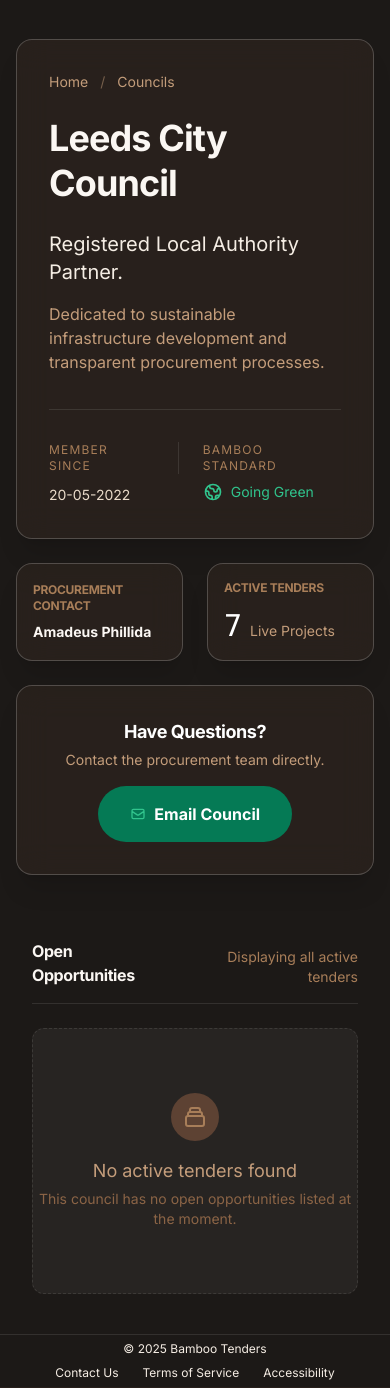
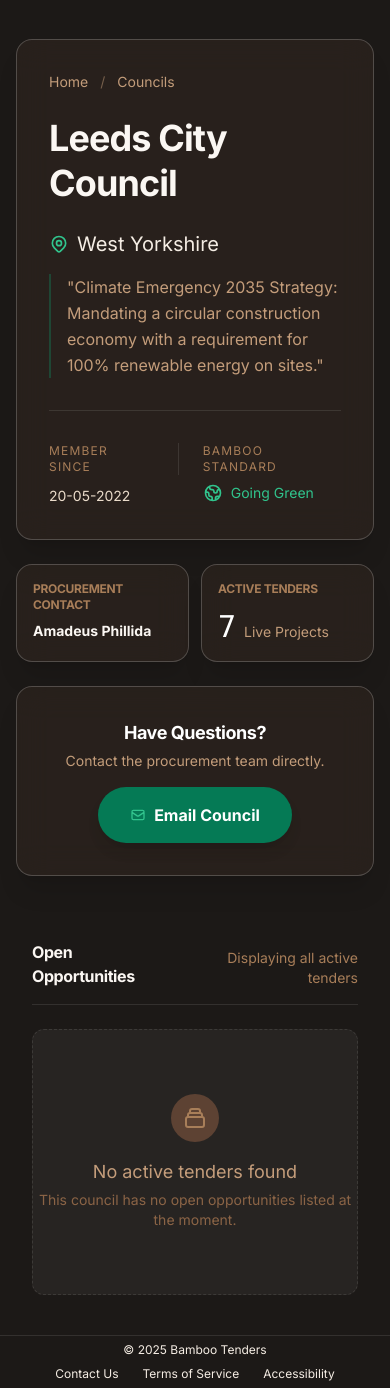
Before and after one commit to OscarD8/tenders-bidding-system, a Django app: page /supply_chain/councils/4 in a window 390 px wide. Shown: the part 57-1445 px from the top of the page. Run offline with Django 5.2, Linux system fonts and the light colour scheme; style sheets or scripts are compiled from the project's sources.

Commit message:
[Django - AI/HTML/Tailwind] - Review pre design stage commit. Improving HTML mark up, adjustments to styling and code reusability, minor UI adjustments.

```diff
--- a/Django_Project/supply_chain/templates/supply_chain/all_councils_list.html
+++ b/Django_Project/supply_chain/templates/supply_chain/all_councils_list.html
@@ -39,7 +39,7 @@
                 </div>
             </div>
 
-            <button type="submit" class="action-button action-button-fill-variant">
+            <button type="submit" class="btn btn-primary btn-md">
                 Update Results
             </button>
 
--- a/Django_Project/supply_chain/templates/supply_chain/all_projects_list.html
+++ b/Django_Project/supply_chain/templates/supply_chain/all_projects_list.html
@@ -66,7 +66,7 @@
                 </div>
             </div>
 
-            <button type="submit" class="action-button action-button-fill-variant">
+            <button type="submit" class="btn btn-primary btn-md">
                 Update Results
             </button>
 
--- a/Django_Project/supply_chain/templates/supply_chain/council_detail.html
+++ b/Django_Project/supply_chain/templates/supply_chain/council_detail.html
@@ -1,20 +1,29 @@
 {% extends 'layouts/detail_layout.html' %}
+
 
 <!-- Hero Detail Card -->
 {% block breadcrumb_parent %}
     <a href="{% url 'supply_chain:councils' %}" class="hover:text-bamboo-400 transition-colors">Councils</a>
 {% endblock %}
 
+
 {% block item_title %}
-    <p>Leeds City Council</p>
+    Leeds City Council
 {% endblock %}
 
-{% block item_description %}
-    <p class="text-xl font-medium text-earth-100">Registered Local Authority Partner.</p>
-    <p class="text-earth-400 text-base mt-2">
-        Dedicated to sustainable infrastructure development and transparent procurement processes.
+
+{% block item_description %} <!-- Future model extension to include sustainability policy and region -->
+    <p class="text-xl font-medium text-earth-100 flex items-center gap-2">
+        {% include 'components/svg_components/location_icon.html' %}
+        West Yorkshire
+    </p>
+
+    <p class="text-earth-400 text-base mt-3 leading-relaxed border-l-2 border-bamboo-500/30 pl-4">
+        "Climate Emergency 2035 Strategy: Mandating a circular construction economy with a requirement for 100%
+        renewable energy on sites."
     </p>
 {% endblock %}
+
 
 {% block hero_footer %}
     <div>
@@ -49,6 +58,7 @@
     </div>
 {% endblock %}
 
+
 {% block sidebar_card_2 %}
     <h3 class="text-xs font-bold text-earth-500 uppercase tracking-widest mb-3">Active Tenders</h3>
     <div class="flex items-baseline gap-2">
@@ -57,26 +67,25 @@
     </div>
 {% endblock %}
 
+
 {% block action_card %}
     <h3 class="text-lg font-bold text-white mb-1">Have Questions?</h3>
     <p class="text-sm text-earth-400 mb-4">Contact the procurement team directly.</p>
 
     <a href="mailto:leedscouncil@proton.gov"
-       class="action-button w-3/4 mx-auto flex items-center justify-between align-middle">
+       class="btn btn-primary btn-xl">
         {% include "components/email_icon.html" %}
         Email Council
     </a>
-
 {% endblock %}
 
 
 <!-- Extended Content -->
 {% block extended_content %}
-    <div class="max-w-6xl mx-auto px-4 sm:px-8 mt-12 pb-8">
-
+    <section aria-labelledby="opportunities-heading" class="max-w-6xl mx-auto px-4 sm:px-8 pb-8 mt-16">
         <div class="flex items-end justify-between mb-6 border-b border-earth-50/10 pb-4 w-full">
             <h2 class="text-1xl md:text-2xl font-bold text-earth-50">Open Opportunities</h2>
-            <span class="text-sm text-earth-500 text-right">Displaying all active tenders</span>
+            <p class="text-sm text-earth-500 text-right">Displaying all active tenders</p>
         </div>
 
         <div class="grid grid-cols-1 md:grid-cols-2 lg:grid-cols-3 gap-6">
@@ -94,6 +103,5 @@
 
             {% endfor %}
         </div>
-
-    </div>
+    </section>
 {% endblock %}
--- a/Django_Project/theme/static/src/styles.css
+++ b/Django_Project/theme/static/src/styles.css
@@ -44,23 +44,47 @@
         @apply group-hover:bg-earth-800/30 group-hover:border-bamboo-400/30;
     }
 
-    .hover-fill-transition {
-        @apply absolute inset-0 transform scale-x-0 group-hover:scale-x-100 transition-transform origin-left duration-500;
+    /* Hover effect applies to the parent.
+       It automatically creates the child layer using CSS.
+    */
+    .hover-fill-bamboo {
+        @apply relative overflow-hidden;
+        /* Essential for containing the fill */
     }
 
-    .action-button {
-        @apply inline-block bg-bamboo-600 hover:bg-bamboo-500 text-white font-bold py-4 px-8 rounded-full transition-all transform hover:scale-105 cursor-pointer;
+    .hover-fill-bamboo::before {
+        content: "";
+        @apply absolute inset-0 bg-bamboo-500/10;
+        @apply transform scale-x-0 transition-transform origin-left duration-500 ease-out;
+        z-index: 0; /* sits behind content */
     }
 
-    .action-button-fill-variant {
-        @apply w-full rounded-lg shadow-lg shadow-bamboo-900/50 py-3 text-sm
+    /* Trigger the fill when the parent is hovered */
+    .hover-fill-bamboo:hover::before {
+        @apply scale-x-100;
     }
 
-    .outline-button-variant {
-        @apply bg-transparent border-2 border-bamboo-400 text-bamboo-400 rounded-lg hover:bg-bamboo-400 hover:text-stone-900
+    .btn {
+        @apply inline-flex items-center justify-center gap-2 font-bold transition-all transform hover:scale-105 cursor-pointer text-center;
     }
 
-    .title-large{
+    .btn-primary {
+        @apply bg-bamboo-600 hover:bg-bamboo-500 text-white shadow-lg;
+    }
+
+    .btn-outline {
+        @apply bg-transparent border-2 border-bamboo-400 text-bamboo-400 hover:bg-bamboo-400 hover:text-stone-900;
+    }
+
+    .btn-xl {
+        @apply py-4 px-8 rounded-full text-base;
+    }
+
+    .btn-md {
+        @apply py-3 px-6 rounded-lg text-sm;
+    }
+
+    .title-large {
         @apply text-4xl md:text-5xl font-bold text-earth-200 mb-4
     }
 
--- a/Django_Project/theme/templates/components/footer.html
+++ b/Django_Project/theme/templates/components/footer.html
@@ -6,13 +6,14 @@
             <p class="hidden md:block mt-1">Sustainable Decentralized Procurement.</p>
         </div>
 
-        <div class="flex gap-6">
+
+        <nav class="flex gap-6" aria-label="Footer Links">
             {% with footer_link="hover:text-earth-400 transition-colors" %}
                 <a href="#" class="{{ footer_link }}">Contact Us</a>
                 <a href="#" class="{{ footer_link }}">Terms of Service</a>
                 <a href="#" class="{{ footer_link }}">Accessibility</a>
             {% endwith %}
-        </div>
+        </nav>
 
     </div>
 </footer>
--- /dev/null
+++ b/Django_Project/theme/templates/components/svg_components/location_icon.html
@@ -0,0 +1,5 @@
+<svg class="w-5 h-5 text-bamboo-400" fill="none" stroke="currentColor" viewBox="0 0 24 24">
+    <path stroke-linecap="round" stroke-linejoin="round" stroke-width="2"
+          d="M17.657 16.657L13.414 20.9a1.998 1.998 0 01-2.827 0l-4.244-4.243a8 8 0 1111.314 0z"></path>
+    <path stroke-linecap="round" stroke-linejoin="round" stroke-width="2" d="M15 11a3 3 0 11-6 0 3 3 0 016 0z"></path>
+</svg>
--- /dev/null
+++ b/Django_Project/theme/templates/components/svg_components/research_icon.html
@@ -0,0 +1,4 @@
+<svg class="w-5 h-5" fill="none" stroke="currentColor" viewBox="0 0 24 24">
+    <path stroke-linecap="round" stroke-linejoin="round" stroke-width="2"
+          d="M19.428 15.428a2 2 0 00-1.022-.547l-2.387-.477a6 6 0 00-3.86.517l-.318.158a6 6 0 01-3.86.517L6.05 15.21a2 2 0 00-1.806.547M8 4h8l-1 1v5.172a2 2 0 00.586 1.414l5 5c1.26 1.26.367 3.414-1.415 3.414H4.828c-1.782 0-2.674-2.154-1.414-3.414l5-5A2 2 0 009 10.172V5L8 4z"></path>
+</svg>
--- a/Django_Project/theme/templates/layouts/detail_layout.html
+++ b/Django_Project/theme/templates/layouts/detail_layout.html
@@ -9,17 +9,17 @@
             <!-- Hero Section -->
             <section class="lg:col-span-2 glass-panel p-8 md:p-12 flex flex-col justify-between min-h-[500px]">
                 <div>
-
                     <!-- Breadcrumbs -->
-                    <div class="flex items-center gap-3 mb-6 text-earth-400 text-sm font-medium">
+                    <nav aria-label="Breadcrumb"
+                         class="flex items-center gap-3 mb-6 text-earth-400 text-sm font-medium">
                         <a href="{% url 'pages:index' %}" class="hover:text-bamboo-400 transition-colors">Home</a>
                         <span class="opacity-50">/</span>
                         {% block breadcrumb_parent %}
                         {% endblock %}
-                    </div>
+                    </nav>
 
                     <h1 class="text-4xl md:text-5xl font-bold text-earth-50 mb-6 leading-tight">
-                        {% block item_title %}Title{% endblock %}
+                        {% block item_title %}Missing Title{% endblock %}
                     </h1>
 
                     <div class="text-earth-200 text-lg leading-relaxed space-y-4">
@@ -27,41 +27,41 @@
                     </div>
                 </div>
 
-                <div class="mt-8 pt-8 border-t border-earth-50/10 flex items-start gap-6">
+                <footer class="mt-8 pt-8 border-t border-earth-50/10 flex items-start gap-6">
                     {% block hero_footer %}
                     {% endblock %}
-                </div>
+                </footer>
             </section>
 
             <!-- Sidebar Cards -->
-            <div class="flex flex-col gap-6">
-
-                <div class="grid grid-cols-2 gap-6 lg:grid-cols-1">
-                    <div class="glass-panel p-4 md:p-8 flex-1 flex flex-col justify-center items-start hover:bg-white/5 transition-colors">
+            <aside class="flex flex-col gap-6">
+                <div class="grid grid-cols-2 gap-3 md:gap-6 lg:grid-cols-1">
+                    <section
+                            class="glass-panel p-4 md:p-8">
                         {% block sidebar_card_1 %}
                         {% endblock %}
-                    </div>
+                    </section>
 
-                    <div class="glass-panel p-4 md:p-8 flex-1 flex flex-col justify-center items-start hover:bg-white/5 transition-colors">
+                    <section
+                            class="glass-panel p-4 md:p-8">
                         {% block sidebar_card_2 %}
                         {% endblock %}
-                    </div>
+                    </section>
                 </div>
 
-                <div class="glass-panel p-8 flex-1 flex flex-col justify-center items-center text-center group">
-                    <div class="hover-fill-transition bg-bamboo-500/10"></div>
-
-                    <div class="relative z-10">
+                <div class="glass-panel p-8 flex-1 flex justify-center items-center text-center group hover-fill-bamboo">
+                    <!-- Render content above the fill effect -->
+                    <section class="relative z-10">
                         {% block action_card %}
                         {% endblock %}
-                    </div>
+                    </section>
                 </div>
+            </aside>
 
-            </div>
         </div>
 
         <!-- Extended Content -->
-        <div class="relative z-10 mt-16">
+        <div class="relative z-10">
             {% block extended_content %}
             {% endblock %}
         </div>
```
Also changed, not shown: Django_Project/pages/templates/pages/about.html (+37 -15 lines), Django_Project/pages/templates/pages/index.html (+4 -4 lines), Django_Project/supply_chain/templates/supply_chain/project_detail.html (+12 -8 lines), Django_Project/theme/templates/components/filter_sidebar.html (deleted, +0 -17 lines).
